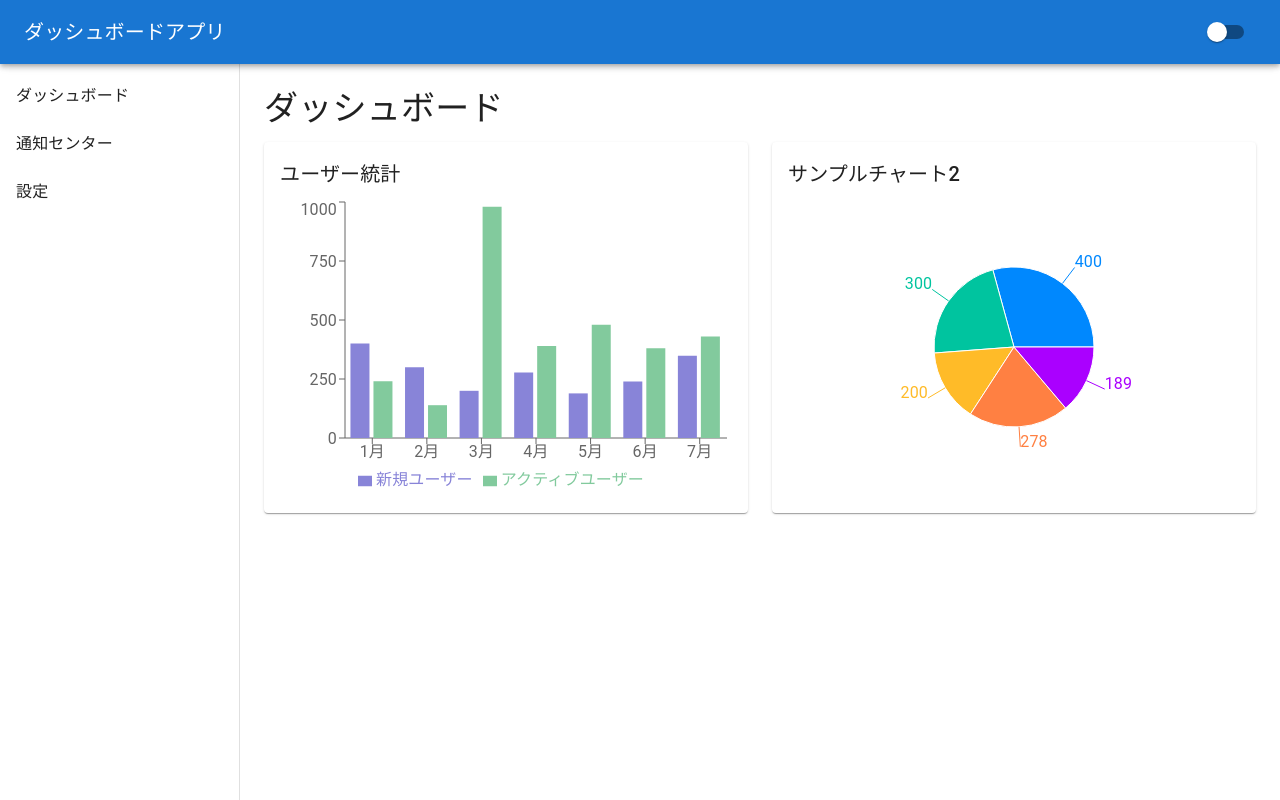
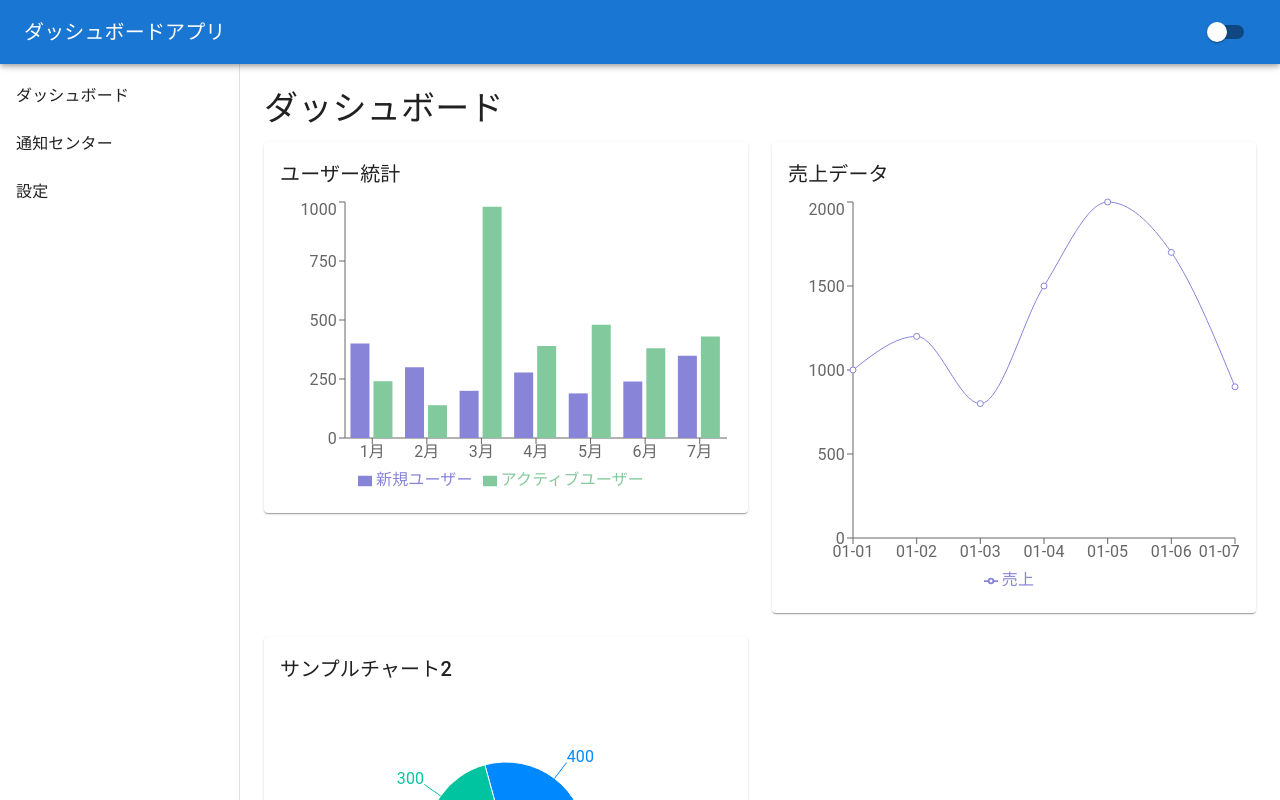
Before and after one commit to FOXHOUND-Ogasawara/dashboard-app, a React (Vite) app: page / in a window 1280 px wide. Shown: the top 800 px of the page. Built offline with nearby package versions, Linux system fonts and the light colour scheme.

Commit message:
タスク2-②　棒グラフ作成済

```diff
--- /dev/null
+++ b/src/components/SalesChart.tsx
@@ -0,0 +1,27 @@
+import React from "react";
+import {
+  LineChart,
+  Line,
+  XAxis,
+  YAxis,
+  Tooltip,
+  Legend,
+  ResponsiveContainer
+} from "recharts";
+import { dailySalesData } from "../data/salesData"; // データファイルのパスは合わせてください
+
+const SalesChart: React.FC = () => {
+  return (
+    <ResponsiveContainer width="100%" height={400}>
+      <LineChart data={dailySalesData}>
+        <XAxis dataKey="label" />
+        <YAxis />
+        <Tooltip />
+        <Legend />
+        <Line type="monotone" dataKey="sales" name="売上" stroke="#8884d8" />
+      </LineChart>
+    </ResponsiveContainer>
+  );
+};
+
+export default SalesChart;
--- a/src/components/UserStatsChart.tsx
+++ b/src/components/UserStatsChart.tsx
@@ -1,6 +1,6 @@
 import React from 'react';
 import {
-  BarChart, Bar, XAxis, YAxis,  Legend, ResponsiveContainer,
+  BarChart, Bar, XAxis, YAxis, Tooltip, Legend, ResponsiveContainer,
   //棒グラフ,要素,X軸,Y軸,グラフの凡例（項目名と色の説明）,
 } from 'recharts';
 import { userData } from '../data/userData';
@@ -11,9 +11,10 @@ const UserStatsChart: React.FC = () => {
       <BarChart data={userData}>
         <XAxis dataKey="month" />
         <YAxis />
+         <Tooltip />
         <Legend />
         <Bar dataKey="newUsers" name="新規ユーザー" fill='#8884d8' />
-        //fillは色
+        {/* //fillは色 */}
         <Bar dataKey="activeUsers"   name="アクティブユーザー" fill="#82ca9d"/>
       </BarChart>
     </ResponsiveContainer>
--- a/src/pages/Dashboard.tsx
+++ b/src/pages/Dashboard.tsx
@@ -3,6 +3,7 @@ import Grid from "@mui/material/GridLegacy";
 import React from "react";
 import PlaceholderChart from "../components/PlaceholderChart";
 import UserStatsChart from "../components/UserStatsChart";
+import SalesChart from "../components/SalesChart";
 
 const Dashboard: React.FC = () => {
   return (
@@ -20,6 +21,16 @@ const Dashboard: React.FC = () => {
             <UserStatsChart />
           </Paper>
         </Grid>
+
+        <Grid item xs={12} md={6}>
+          <Paper sx={{ p: 2 }}>
+            <Typography variant="h6" gutterBottom>
+              売上データ
+            </Typography>
+            <SalesChart />
+          </Paper>
+        </Grid>
+
         {/* サンプルチャート2 */}
         <Grid item xs={12} md={6}>
           <Paper sx={{ p: 2 }}>
```
